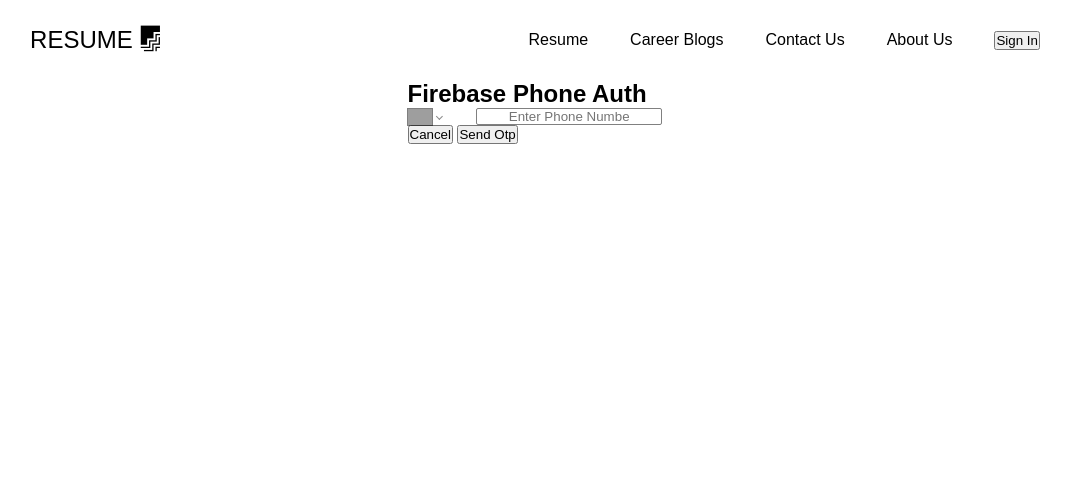
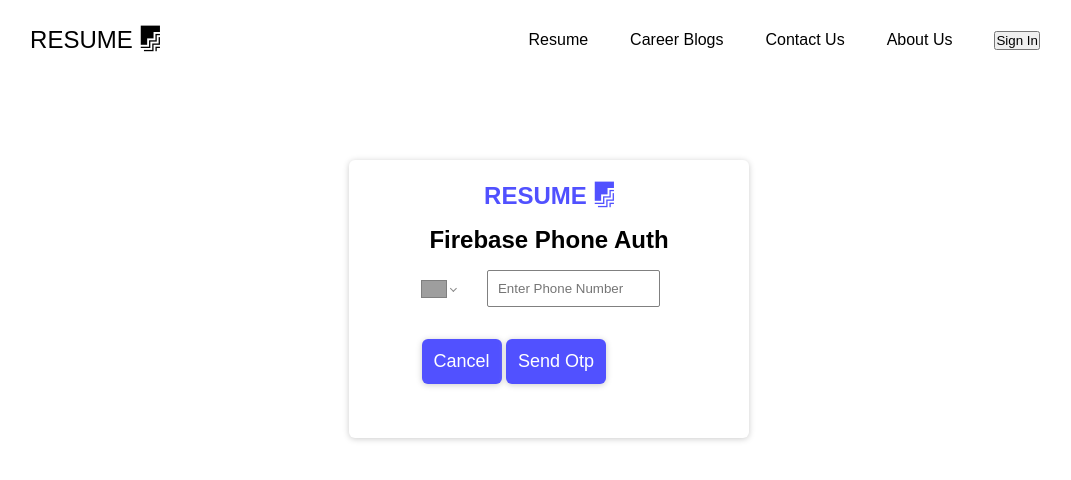
Before and after one commit to jattinmanhas/Resume-Maker, a React (Create React App) app: page /phoneSignUp in a window 1280 px wide. Shown: the top 480 px of the page, without its empty margins (91-1162 px from the left). Built offline with nearby package versions, Linux system fonts and the light colour scheme; no server answers; grey boxes are pictures that could not be loaded.

Commit message:
Changed signup design

```diff
--- a/src/SignUp/PhoneSignup.js
+++ b/src/SignUp/PhoneSignup.js
@@ -5,6 +5,7 @@
 import "react-phone-number-input/style.css";
 import PhoneInput from "react-phone-number-input";
 import { useUserContext } from "../context/userContext";
+import "./Signup.scss"
 
 const PhoneSignUp = () => {
   const [error, setError] = useState("");
@@ -44,11 +45,16 @@
 
   return (
     <>
-      <div className="p-4 box">
-        <h2 className="mb-3">Firebase Phone Auth</h2>
+      <div className="container1">
+      <Link to='/' style={{textAlign: "center", display:"block", paddingBottom: "1rem", color: "rgb(81, 81, 255)", textDecoration:"none", fontSize:"1.5rem", fontWeight:"bold"}}>
+          RESUME
+          <i style={{color: "rgb(81, 81, 255)"}} class='fab fa-firstdraft' />
+        </Link>
+        <h2 style={{marginBottom: "1rem"}}>Firebase Phone Auth</h2>
+
         {error && <Alert variant="danger">{error}</Alert>}
         <Form onSubmit={getOtp} style={{ display: !flag ? "block" : "none" }}>
-          <Form.Group className="mb-3" controlId="formBasicEmail">
+          <Form.Group controlId="formBasicEmail">
             <PhoneInput
               defaultCountry="IN"
               value={number}
@@ -59,17 +65,17 @@
           </Form.Group>
           <div className="button-right">
             <Link to="/phoneSignUp">
-              <button variant="secondary">Cancel</button>
+              <button className="phone__button">Cancel</button>
             </Link>
             &nbsp;
-            <button type="submit" variant="primary">
+            <button type="submit" className="phone__button">
               Send Otp
             </button>
           </div>
         </Form>
 
         <Form onSubmit={verifyOtp} style={{ display: flag ? "block" : "none" }}>
-          <Form.Group className="mb-3" controlId="formBasicOtp">
+          <Form.Group controlId="formBasicOtp">
             <Form.Control
               type="otp"
               placeholder="Enter OTP"
@@ -78,10 +84,10 @@
           </Form.Group>
           <div className="button-right">
             <Link to="/">
-              <button variant="secondary">Cancel</button>
+              <button className="phone__button">Cancel</button>
             </Link>
             &nbsp;
-            <button type="submit" variant="primary">
+            <button type="submit" className="phone__button">
               Verify
             </button>
           </div>
--- a/src/SignUp/Signin.js
+++ b/src/SignUp/Signin.js
@@ -1,8 +1,6 @@
 import React, { useRef } from "react";
 import { useUserContext } from "../context/userContext";
 import "./Signup.scss"
-import { auth } from "../firebase";
-import { signInWithPopup, GoogleAuthProvider } from "firebase/auth";
 import { Link } from "react-router-dom";
 
 const Signin = () => {
@@ -25,21 +23,11 @@
       });
   };
 
-  const signInWithGoogle = () =>{
-    const provider = new GoogleAuthProvider();
-    signInWithPopup(auth, provider)
-    .then((re)=>{
-      console.log(re);
-    })
-    .catch((err)=>{
-      console.log(err)
-    })
 
-  }
 
   return (
     <div className="form-signup">
-      <Link to='/' className='navbar-logo' style={{textAlign: "center", display:"block", paddingBottom: "1rem", color: "rgb(81, 81, 255)"}}>
+      <Link to='/' style={{textAlign: "center", display:"block", paddingBottom: "1rem", color: "rgb(81, 81, 255)", textDecoration:"none", fontSize:"1.5rem", fontWeight:"bold"}}>
           RESUME
           <i style={{color: "rgb(81, 81, 255)"}} class='fab fa-firstdraft' />
         </Link>
@@ -48,17 +36,8 @@
         <input className="login--input" placeholder="Email" type="email" ref={emailRef} />
         <input className="login--input" placeholder="Password" type="password" ref={psdRef} />
         <button className="btn-signup" type="submit">Sign In</button>
-        <p onClick={forgotPasswordHandler}>Forgot Password?</p>
-        <div onClick={signInWithGoogle} class="google-btn">
-          <div class="google-icon-wrapper">
-            <img class="google-icon" src="https://upload.wikimedia.org/wikipedia/commons/5/53/Google_%22G%22_Logo.svg"/>
-          </div>
-          <p class="btn-text">Sign in with google</p>
-        </div>
-        {/* <button onClick={signInWithGoogle} className="btn-signup">Google Signin</button> */}
-      <Link to="/phoneSignUp">
-      <button className="btn-signup"  >Sign In with Phone Number</button>
-      </Link>
+        <p style={{ display:"block", textAlign:"center" }} onClick={forgotPasswordHandler}>Forgot Password?</p>
+
       </form>
     </div>
   );
--- a/src/SignUp/Signup.js
+++ b/src/SignUp/Signup.js
@@ -101,6 +101,9 @@
 import React, { useRef } from "react";
 import { useUserContext } from "../context/userContext";
 import "./Signup.scss"
+import { auth } from "../firebase";
+import { signInWithPopup, GoogleAuthProvider } from "firebase/auth";
+import { Link } from "react-router-dom";
 
 const Signup = () => {
   const emailRef = useRef();
@@ -116,14 +119,42 @@
     if (email && password && name) registerUser(email, password, name);
   };
 
+  const signInWithGoogle = () =>{
+    const provider = new GoogleAuthProvider();
+    signInWithPopup(auth, provider)
+    .then((re)=>{
+      console.log(re);
+    })
+    .catch((err)=>{
+      console.log(err)
+    })
+
+  }
+
   return (
     <div className="form-signup">
-      <h2> New User</h2>
+      <Link to='/' style={{textAlign: "center", display:"block", paddingBottom: "1rem", color: "rgb(81, 81, 255)", textDecoration:"none", fontSize:"1.5rem", fontWeight:"bold"}}>
+          RESUME
+          <i style={{color: "rgb(81, 81, 255)"}} class='fab fa-firstdraft' />
+        </Link>
+      <h2 style={{textAlign:"center", marginBotton:"1rem"}} > New User</h2>
       <form onSubmit={onSubmit}>
         <input className="login--input" placeholder="Email" type="email" ref={emailRef} />
         <input className="login--input" placeholder="Name" type="name" ref={nameRef} />
         <input className="login--input" placeholder="Password" type="password" ref={psdRef} />
         <button className="btn-signup" type="submit">Register</button>
+        <h3 style={{fontSize:"1rem", display:"block",textAlign:"center"}}>OR</h3>
+        <hr style={{marginBottom: "2rem"}}></hr>
+        <div onClick={signInWithGoogle} class="google-btn">
+          <div class="google-icon-wrapper">
+            <img class="google-icon" src="https://upload.wikimedia.org/wikipedia/commons/5/53/Google_%22G%22_Logo.svg"/>
+          </div>
+          <p class="btn-text">Sign in with google</p>
+        </div>
+        {/* <button onClick={signInWithGoogle} className="btn-signup">Google Signin</button> */}
+      <Link to="/phoneSignUp">
+      <button className="btn-signup">Sign In with Phone Number</button>
+      </Link>
       </form>
     </div>
   );
--- a/src/SignUp/Signup.scss
+++ b/src/SignUp/Signup.scss
@@ -177,6 +177,7 @@
     width: 400px;
     padding: 22px;
     margin-top: 5rem;
+    margin-bottom: 5rem;
   }
 
   .container1 > p {
@@ -224,6 +225,7 @@
     height: 42px;
     background-color: $google-blue;
     border-radius: 2px;
+    cursor: pointer;
     box-shadow: 0 3px 4px 0 rgba(0,0,0,.25);
     .google-icon-wrapper {
       position: absolute;
@@ -257,6 +259,32 @@
     }
   }
 
+  .phone__button{
+    background-color: rgb(81, 81, 255);
+    border: none;
+    color: white;
+    padding: 12px;
+    margin: 2rem auto;
+    box-shadow: 0 1px 6px #ccc;
+    border-radius: 6px;
+    font-size: 18px;
+  }
+
+  .PhoneInputInput {
+    flex: 1 1;
+    min-width: 0;
+    padding: 10px;
+    width: 100%;
+    margin-right: 1rem;
+}
+
+#formBasicOtp{
+  flex: 1 1;
+    min-width: 0;
+    padding: 10px;
+    width: 100%;
+    margin-right: 1rem;
+}
 
   @media screen and (max-width: 960px) {
     .btn-signup{
```
